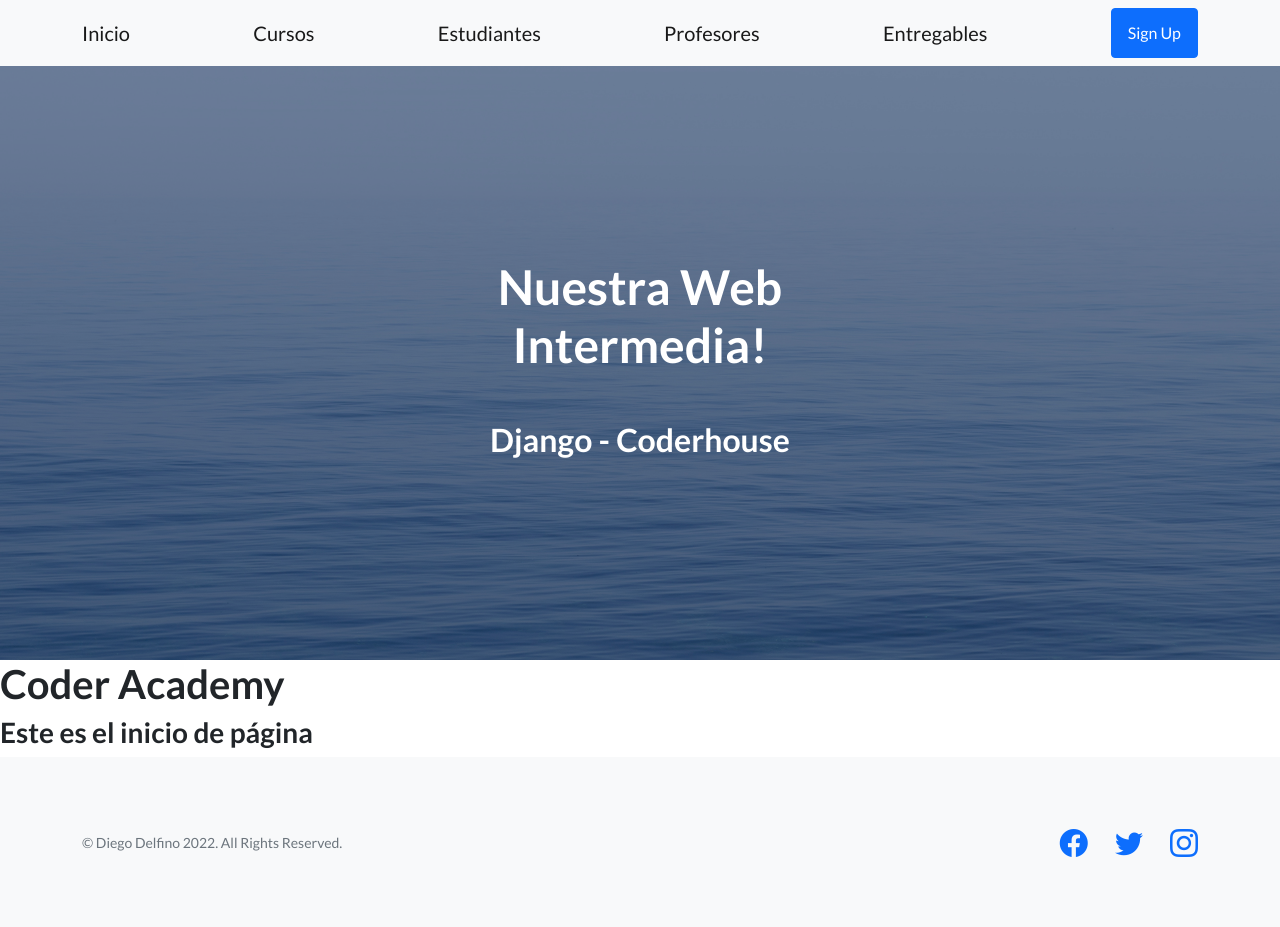
After one commit to diegoddev/Django, a Django app: page /coder/inicio/ in a window 1280 px wide. The commit adds this page. Run offline with Django 4.2, Linux system fonts and the light colour scheme; some libraries are stand-ins or nearby versions.

Commit message:
Vistas y templates

```diff
--- /dev/null
+++ b/proyectocoder/appcoder/templates/appcoder/base.html
@@ -0,0 +1,79 @@
+<!DOCTYPE html>
+<html lang="en">
+    <head>
+
+        {% load static %}
+
+        <meta charset="utf-8" />
+        <meta name="viewport" content="width=device-width, initial-scale=1, shrink-to-fit=no" />
+        <meta name="description" content="" />
+        <meta name="author" content="" />
+        <title>Proyecto Coder</title>
+        <!-- Favicon-->
+        <link rel="icon" type="image/x-icon" href="appcoder/assets/favicon.ico" />
+        <!-- Bootstrap icons-->
+        <link href="https://cdn.jsdelivr.net/npm/bootstrap-icons@1.5.0/font/bootstrap-icons.css" rel="stylesheet" type="text/css" />
+        <!-- Google fonts-->
+        <link href="https://fonts.googleapis.com/css?family=Lato:300,400,700,300italic,400italic,700italic" rel="stylesheet" type="text/css" />
+        <!-- Core theme CSS (includes Bootstrap)-->
+        <link href="{% static 'appcoder/css/styles.css' %}" rel="stylesheet" />
+    </head>
+    <body>
+        <!-- Navigation-->
+        <nav class="navbar navbar-light bg-light static-top">
+            <div class="container">
+                <a class="navbar-brand" href="{% url 'coder-inicio' %}">Inicio</a>
+                <a class="navbar-brand" href="{% url 'coder-cursos' %}">Cursos</a>
+                <a class="navbar-brand" href="{% url 'coder-estudiantes' %}">Estudiantes</a>
+                <a class="navbar-brand" href="{% url 'coder-profesores' %}">Profesores</a>
+                <a class="navbar-brand" href="{% url 'coder-entregables' %}">Entregables</a>
+                <a class="btn btn-primary" href="#signup">Sign Up</a>
+            </div>
+        </nav>
+        <!-- Masthead-->
+        <header class="masthead">
+            <div class="container position-relative">
+                <div class="row justify-content-center">
+                    <div class="col-xl-6">
+                        <div class="text-center text-white">
+                            <!-- Page heading-->
+                            <h1 class="mb-5">Nuestra Web Intermedia!</h1>
+                            <h2>Django - Coderhouse</h2>
+                        </div>
+                    </div>
+                </div>
+            </div>
+        </header>
+
+        {% block contenido %}
+        {% endblock %}
+
+        <footer class="footer bg-light">
+            <div class="container">
+                <div class="row">
+                    <div class="col-lg-6 h-100 text-center text-lg-start my-auto">
+                        <p class="text-muted small mb-4 mb-lg-0">&copy; Diego Delfino 2022. All Rights Reserved.</p>
+                    </div>
+                    <div class="col-lg-6 h-100 text-center text-lg-end my-auto">
+                        <ul class="list-inline mb-0">
+                            <li class="list-inline-item me-4">
+                                <a href="#!"><i class="bi-facebook fs-3"></i></a>
+                            </li>
+                            <li class="list-inline-item me-4">
+                                <a href="#!"><i class="bi-twitter fs-3"></i></a>
+                            </li>
+                            <li class="list-inline-item">
+                                <a href="#!"><i class="bi-instagram fs-3"></i></a>
+                            </li>
+                        </ul>
+                    </div>
+                </div>
+            </div>
+        </footer>
+        <!-- Bootstrap core JS-->
+        <script src="https://cdn.jsdelivr.net/npm/bootstrap@5.1.3/dist/js/bootstrap.bundle.min.js"></script>
+        <!-- Core theme JS-->
+        <script src="js/scripts.js"></script>
+        <script src="https://cdn.startbootstrap.com/sb-forms-latest.js"></script>
+    </body>
+</html>
--- /dev/null
+++ b/proyectocoder/appcoder/templates/appcoder/cursos.html
@@ -0,0 +1,6 @@
+{% extends 'appcoder/base.html' %}
+
+{% block contenido %}
+<h1>Cursos disponibles</h1>
+<h3>Estos son los cursos que todavía tienen vacantes</h3>
+{% endblock %}
--- /dev/null
+++ b/proyectocoder/appcoder/templates/appcoder/entregables.html
@@ -0,0 +1,6 @@
+{% extends 'appcoder/base.html' %}
+
+{% block contenido %}
+<h1>Entregables</h1>
+<h3>Ejercicios entregables de la cursada</h3>
+{% endblock %}
--- a/proyectocoder/appcoder/templates/appcoder/index.html
+++ b/proyectocoder/appcoder/templates/appcoder/index.html
@@ -1,75 +1,6 @@
-<!DOCTYPE html>
-<html lang="en">
-    <head>
+{% extends 'appcoder/base.html' %}
 
-        {% load static %}
-
-        <meta charset="utf-8" />
-        <meta name="viewport" content="width=device-width, initial-scale=1, shrink-to-fit=no" />
-        <meta name="description" content="" />
-        <meta name="author" content="" />
-        <title>Proyecto Coder</title>
-        <!-- Favicon-->
-        <link rel="icon" type="image/x-icon" href="appcoder/assets/favicon.ico" />
-        <!-- Bootstrap icons-->
-        <link href="https://cdn.jsdelivr.net/npm/bootstrap-icons@1.5.0/font/bootstrap-icons.css" rel="stylesheet" type="text/css" />
-        <!-- Google fonts-->
-        <link href="https://fonts.googleapis.com/css?family=Lato:300,400,700,300italic,400italic,700italic" rel="stylesheet" type="text/css" />
-        <!-- Core theme CSS (includes Bootstrap)-->
-        <link href="{% static 'appcoder/css/styles.css' %}" rel="stylesheet" />
-    </head>
-    <body>
-        <!-- Navigation-->
-        <nav class="navbar navbar-light bg-light static-top">
-            <div class="container">
-                <a class="navbar-brand" href="#!">Inicio</a>
-                <a class="navbar-brand" href="#">Cursos</a>
-                <a class="navbar-brand" href="#">Estudiantes</a>
-                <a class="navbar-brand" href="#">Profesores</a>
-                <a class="navbar-brand" href="#">Entregables</a>
-                <a class="btn btn-primary" href="#signup">Sign Up</a>
-            </div>
-        </nav>
-        <!-- Masthead-->
-        <header class="masthead">
-            <div class="container position-relative">
-                <div class="row justify-content-center">
-                    <div class="col-xl-6">
-                        <div class="text-center text-white">
-                            <!-- Page heading-->
-                            <h1 class="mb-5">Nuestra Web Intermedia!</h1>
-                            <h2>Django - Coderhouse</h2>
-                        </div>
-                    </div>
-                </div>
-            </div>
-        </header>
-        <footer class="footer bg-light">
-            <div class="container">
-                <div class="row">
-                    <div class="col-lg-6 h-100 text-center text-lg-start my-auto">
-                        <p class="text-muted small mb-4 mb-lg-0">&copy; Diego Delfino 2022. All Rights Reserved.</p>
-                    </div>
-                    <div class="col-lg-6 h-100 text-center text-lg-end my-auto">
-                        <ul class="list-inline mb-0">
-                            <li class="list-inline-item me-4">
-                                <a href="#!"><i class="bi-facebook fs-3"></i></a>
-                            </li>
-                            <li class="list-inline-item me-4">
-                                <a href="#!"><i class="bi-twitter fs-3"></i></a>
-                            </li>
-                            <li class="list-inline-item">
-                                <a href="#!"><i class="bi-instagram fs-3"></i></a>
-                            </li>
-                        </ul>
-                    </div>
-                </div>
-            </div>
-        </footer>
-        <!-- Bootstrap core JS-->
-        <script src="https://cdn.jsdelivr.net/npm/bootstrap@5.1.3/dist/js/bootstrap.bundle.min.js"></script>
-        <!-- Core theme JS-->
-        <script src="js/scripts.js"></script>
-        <script src="https://cdn.startbootstrap.com/sb-forms-latest.js"></script>
-    </body>
-</html>
+{% block contenido %}
+<h1>Coder Academy</h1>
+<h3>Este es el inicio de página</h3>
+{% endblock %}
--- /dev/null
+++ b/proyectocoder/appcoder/templates/appcoder/profesores.html
@@ -0,0 +1,6 @@
+{% extends 'appcoder/base.html' %}
+
+{% block contenido %}
+<h1>Profesores</h1>
+<h3>Estos son los profesores de la academia</h3>
+{% endblock %}
--- a/proyectocoder/appcoder/urls.py
+++ b/proyectocoder/appcoder/urls.py
@@ -3,9 +3,9 @@ from proyectocoder.views import *
 from appcoder.views import *
 
 urlpatterns = [
-    path("", inicio),
-    path("cursos/", cursos),
-    path("estudiantes/", estudiantes),
-    path("profesores/", profesores),
-    path("entregables/", entregables)
+    path("inicio/", inicio, name = "coder-inicio"),
+    path("cursos/", cursos, name = "coder-cursos"),
+    path("estudiantes/", estudiantes, name = "coder-estudiantes"),
+    path("profesores/", profesores, name = "coder-profesores"),
+    path("entregables/", entregables, name = "coder-entregables")
 ]
--- a/proyectocoder/appcoder/views.py
+++ b/proyectocoder/appcoder/views.py
@@ -8,13 +8,13 @@ def inicio(request):
     return render(request, "appcoder/index.html")
 
 def cursos(request):
-    return HttpResponse("Estas en cursos")
+    return render(request, "appcoder/cursos.html")
 
 def estudiantes(request):
-    return HttpResponse("Estas en estudiantes")
+    return render(request, "appcoder/estudiantes.html")
 
 def profesores(request):
-    return HttpResponse("Estas en profesores")
+    return render(request, "appcoder/profesores.html")
 
 def entregables(request):
-    return HttpResponse("Estas en entregables")
+    return render(request, "appcoder/entregables.html")
```
Also changed, not shown: proyectocoder/appcoder/templates/appcoder/estudiantes.html (added, +9 -0 lines), proyectocoder/appcoder/templates/appcoder/inicio.html (deleted, +0 -14 lines).
